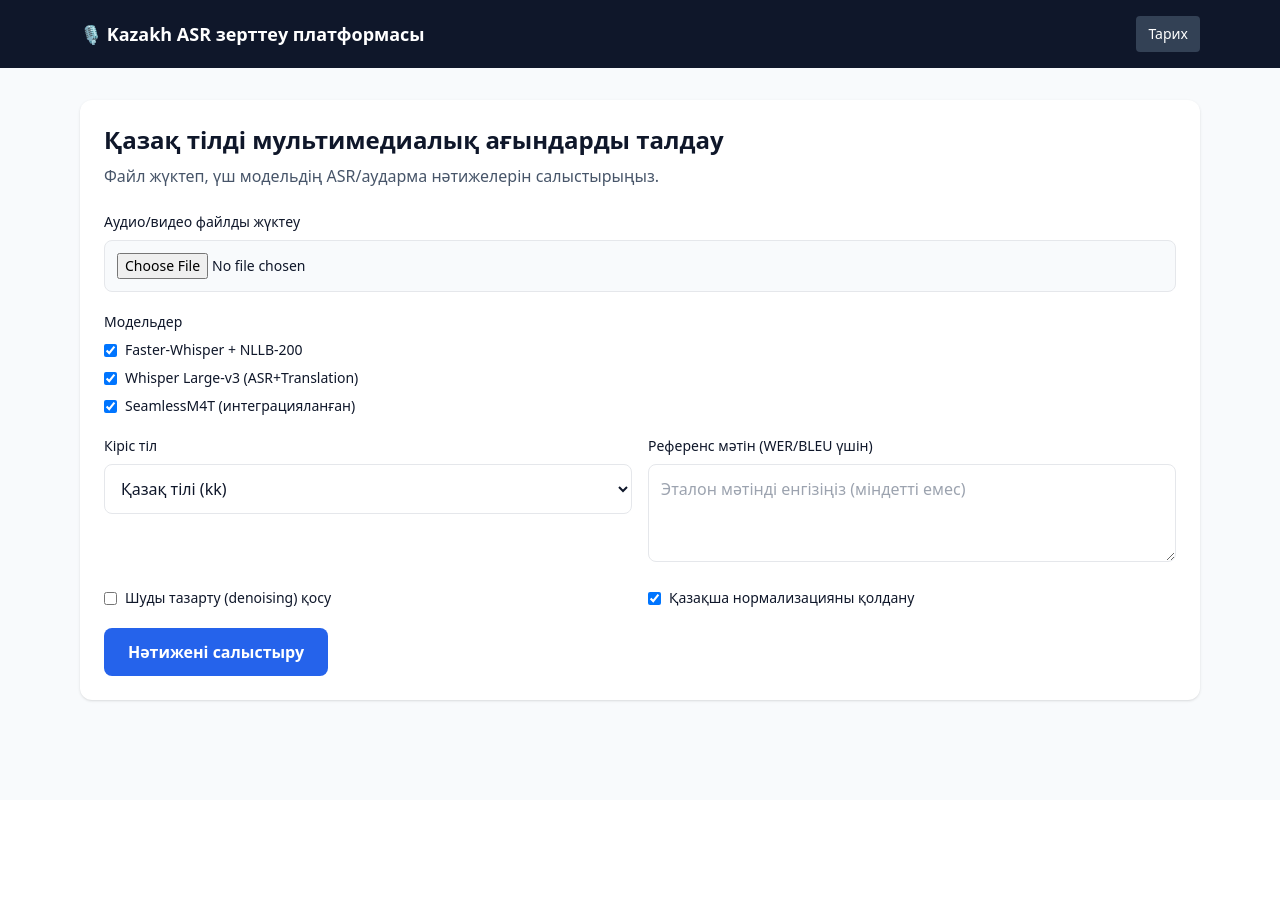
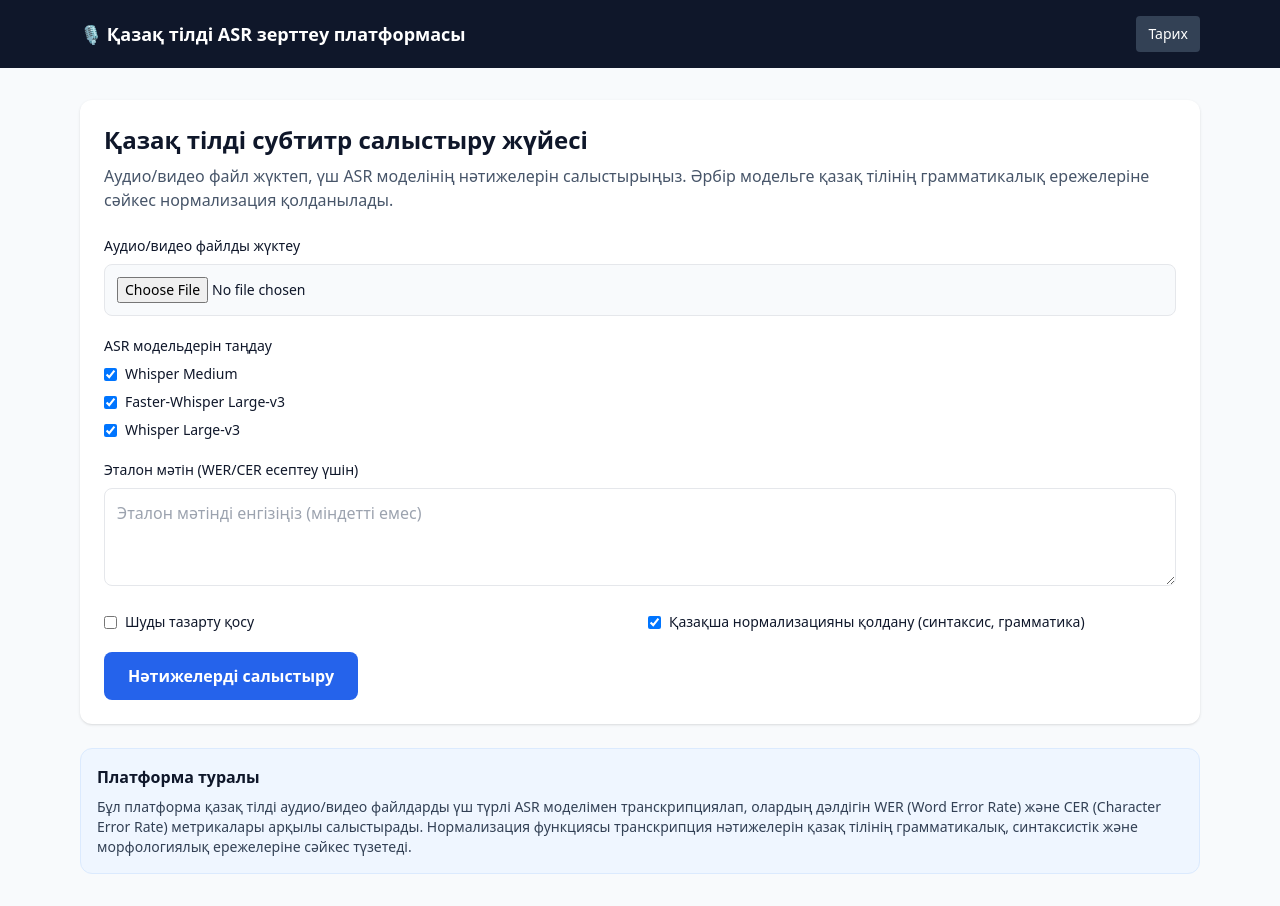
Before and after one commit to Mevinss/Kazakh-Audio-Translator, a Flask app: page / in a window 1280 px wide. Before the commit the page ends 702 px from the top, so only its background shows below. Run offline with Flask 3, Linux system fonts and the light colour scheme; some libraries are stand-ins or nearby versions.

Commit message:
Remove translation, add normalization for Kazakh ASR comparison
- Update config.py: 3 high-accuracy models (Whisper Medium, Faster-Whisper Large-v3, Whisper Large-v3)
- Remove translation functionality (no more MarianMT translation)
- Update ASR engine to focus on Kazakh transcription with normalization
- Enhance KazakhNormalizer with comprehensive Kazakh grammar rules (syngarmony, punctuation, capitalization)
- Update all templates to Kazakh language (index.html, results.html, history.html)
- Update app.py to use normalization for all models
- Update tests to reflect new model configuration

Co-authored-by: Mevinss <188951266+Mevinss@users.noreply.github.com>

```diff
--- a/app.py
+++ b/app.py
@@ -1,15 +1,15 @@
 """
-Kazakh ASR Comparison Web Application
-======================================
-A simple Flask app for transcribing Kazakh audio/video with three ASR models
-and comparing their accuracy metrics (WER, CER).
+Қазақ тілді ASR салыстыру веб-қосымшасы
+========================================
+Қазақ тілді аудио/видео файлдарын үш ASR моделімен транскрипциялап,
+дәлдік метрикаларын (WER, CER) салыстыру үшін Flask қосымшасы.
 
-Machine translation (English/Russian → Kazakh) is integrated as an optional
-post-transcription step using Helsinki-NLP MarianMT models.
+Әрбір модельге қазақ тілінің грамматикалық ережелеріне сәйкес
+мәтін нормализациясы қолданылады.
 
-Run:
+Іске қосу:
     python app.py
-    Open http://localhost:5000
+    http://localhost:5000 ашу
 """
 
 import csv
@@ -20,7 +20,7 @@ import uuid
 from datetime import datetime, timedelta
 
 from flask import (
-    Flask, flash, jsonify, redirect, render_template,
+    Flask, flash, redirect, render_template,
     request, send_file, url_for,
 )
 from werkzeug.utils import secure_filename
@@ -29,8 +29,8 @@ import config
 from modules import database
 from modules.asr_engine import ASREngine, MODEL_DISPLAY_NAMES as ASR_MODEL_DISPLAY_NAMES
 from modules.audio_processor import AudioProcessor
-from modules.metrics import calculate_wer, calculate_cer, calculate_bleu
-from modules.transcribers.whisper_base import WhisperBaseTranscriber
+from modules.metrics import calculate_wer, calculate_cer
+from modules.normalizer import KazakhNormalizer
 from modules.transcribers.whisper_medium import WhisperMediumTranscriber
 from modules.transcribers.faster_whisper import FasterWhisperTranscriber
 
@@ -63,17 +63,18 @@ database.init_db()
 # ---------------------------------------------------------------------------
 _transcribers = {}
 _asr_engine = ASREngine()
+_normalizer = KazakhNormalizer()
 MAX_SUBTITLE_FILENAME_LENGTH = 60
 
 
 def _get_transcriber(model_key: str):
     if model_key not in _transcribers:
-        if model_key == config.MODEL_WHISPER_BASE:
-            _transcribers[model_key] = WhisperBaseTranscriber()
-        elif model_key == config.MODEL_WHISPER_MEDIUM:
+        if model_key == config.MODEL_WHISPER_MEDIUM:
             _transcribers[model_key] = WhisperMediumTranscriber()
         elif model_key == config.MODEL_FASTER_WHISPER:
             _transcribers[model_key] = FasterWhisperTranscriber()
+        elif model_key == config.MODEL_WHISPER_LARGE_V3:
+            _transcribers[model_key] = WhisperMediumTranscriber()
         else:
             raise ValueError(f"Unknown model: {model_key}")
     return _transcribers[model_key]
@@ -139,7 +140,7 @@ def index():
 
 @app.route('/transcribe', methods=['POST'])
 def transcribe():
-    """Upload file and run selected models."""
+    """Файл жүктеп, таңдалған модельдермен транскрипциялау."""
     if 'file' not in request.files:
         flash('Файл таңдалмады.', 'danger')
         return redirect(url_for('index'))
@@ -159,8 +160,6 @@ def transcribe():
         return redirect(url_for('index'))
 
     reference_text = request.form.get('reference', '').strip() or None
-    source_language = request.form.get('source_language', 'kk').strip() or 'kk'
-    translate_to_kk = bool(request.form.get('translate_to_kk'))
     apply_denoise = bool(request.form.get('apply_denoise'))
     apply_normalization = bool(request.form.get('apply_normalization'))
 
@@ -209,38 +208,32 @@ def transcribe():
                 result = _asr_engine.process(
                     model_key=model_key,
                     audio_path=audio_path,
-                    language=source_language,
+                    language='kk',
                     apply_normalization=apply_normalization,
                 )
             else:
                 transcriber = _get_transcriber(model_key)
-                result = transcriber.transcribe(audio_path, language=source_language)
-                result['text_raw'] = result.get('text', '')
-                detected_lang = result.get('language', source_language) or source_language
-                translation_text = result.get('text', '') if detected_lang == 'kk' else ''
-                if translate_to_kk and detected_lang in config.TRANSLATABLE_LANGUAGES:
-                    try:
-                        from modules.translator import get_translator
-                        translation_text = get_translator().translate(
-                            result.get('text', ''), src=detected_lang
-                        )
-                    except Exception as exc:
-                        logger.warning("Legacy translation failed: %s", exc)
-                result['translation'] = translation_text
+                result = transcriber.transcribe(audio_path, language='kk')
+                raw_text = result.get('text', '')
+                result['text_raw'] = raw_text
+                # Apply normalization to transcription
+                if apply_normalization and raw_text:
+                    result['text'] = _normalizer.normalize(raw_text, use_llm=True)
+                else:
+                    result['text'] = raw_text
         except Exception as exc:
             logger.error("Transcription failed for %s: %s", model_key, exc)
             result = {
-                'text': f'Error: {exc}',
+                'text': f'Қате: {exc}',
                 'text_raw': '',
-                'translation': '',
                 'segments': [],
                 'duration': 0,
                 'confidence': 0,
                 'processing_time': 0,
-                'language': source_language,
+                'language': 'kk',
             }
 
-        wer_val = cer_val = bleu_val = None
+        wer_val = cer_val = None
         if reference_text and result['text']:
             try:
                 wer_val = calculate_wer(reference_text, result['text'])
@@ -248,12 +241,6 @@ def transcribe():
             except Exception as exc:
                 logger.warning("Metrics calculation failed: %s", exc)
 
-        detected_lang = result.get('language', source_language) or source_language
-        translation_text = result.get('translation') or ''
-        if reference_text:
-            bleu_source = translation_text or (result['text'] if detected_lang == 'kk' else '')
-            if bleu_source:
-                bleu_val = calculate_bleu(reference_text, bleu_source)
         subtitle_file = _create_srt_file(uploaded_file.filename, model_key, result.get('segments', []))
 
         record_id = database.save_transcription(
@@ -264,10 +251,8 @@ def transcribe():
             confidence=result['confidence'],
             wer=wer_val,
             cer=cer_val,
-            bleu=bleu_val,
             reference=reference_text,
-            translation=translation_text,
-            source_language=detected_lang,
+            source_language='kk',
         )
         results.append({
             'id': record_id,
@@ -283,10 +268,7 @@ def transcribe():
             'processing_time': result['processing_time'],
             'wer': wer_val,
             'cer': cer_val,
-            'bleu': bleu_val,
-            'translation': translation_text,
             'subtitle_file': subtitle_file,
-            'detected_language': detected_lang,
         })
 
     # Warn when every model produced no text (common first-run symptom)
@@ -305,8 +287,6 @@ def transcribe():
         filename=uploaded_file.filename,
         results=results,
         reference=reference_text,
-        source_language=source_language,
-        language_names=config.SOURCE_LANGUAGES,
     )
 
 
@@ -333,14 +313,9 @@ def result_detail(record_id: int):
                                 'processing_time': None,
                                 'wer': record['wer'],
                                 'cer': record['cer'],
-                                'bleu': record.get('bleu'),
-                                'translation': record.get('translation'),
                                 'subtitle_file': '',
-                                'detected_language': record.get('source_language'),
                             }],
-                           reference=record.get('reference'),
-                           source_language=record.get('source_language', 'kk'),
-                           language_names=config.SOURCE_LANGUAGES)
+                           reference=record.get('reference'))
 
 
 @app.route('/history')
@@ -352,13 +327,13 @@ def history():
 
 @app.route('/export')
 def export_csv():
-    """Export all transcription history as CSV."""
+    """Барлық транскрипция тарихын CSV ретінде экспорттау."""
     records = database.get_all_transcriptions()
 
     output = io.StringIO()
     writer = csv.DictWriter(
         output,
-        fieldnames=['id', 'filename', 'model', 'text', 'wer', 'cer', 'bleu',
+        fieldnames=['id', 'filename', 'model', 'text', 'wer', 'cer',
                     'duration', 'confidence', 'created_at'],
         extrasaction='ignore',
     )
@@ -376,7 +351,7 @@ def export_csv():
 
 @app.route('/export/<int:record_id>')
 def export_single_csv(record_id: int):
-    """Export a single transcription record as CSV."""
+    """Жеке транскрипция жазбасын CSV ретінде экспорттау."""
     record = database.get_transcription(record_id)
     if record is None:
         flash('Жазба табылмады.', 'danger')
@@ -385,7 +360,7 @@ def export_single_csv(record_id: int):
     output = io.StringIO()
     writer = csv.DictWriter(
         output,
-        fieldnames=['id', 'filename', 'model', 'text', 'wer', 'cer', 'bleu',
+        fieldnames=['id', 'filename', 'model', 'text', 'wer', 'cer',
                     'duration', 'confidence', 'created_at'],
         extrasaction='ignore',
     )
--- a/templates/index.html
+++ b/templates/index.html
@@ -3,13 +3,13 @@
 <head>
   <meta charset="UTF-8">
   <meta name="viewport" content="width=device-width, initial-scale=1.0">
-  <title>Kazakh ASR | Қазақша мультимедиа аудармашы</title>
+  <title>Қазақ тілді ASR салыстыру платформасы</title>
   <script src="https://cdn.tailwindcss.com"></script>
 </head>
 <body class="bg-slate-50 text-slate-900">
   <header class="bg-slate-900 text-white">
     <div class="max-w-6xl mx-auto px-4 py-4 flex justify-between items-center">
-      <a href="/" class="font-semibold text-lg">🎙️ Kazakh ASR зерттеу платформасы</a>
+      <a href="/" class="font-semibold text-lg">🎙️ Қазақ тілді ASR зерттеу платформасы</a>
       <a href="/history" class="text-sm bg-slate-700 hover:bg-slate-600 px-3 py-2 rounded">Тарих</a>
     </div>
   </header>
@@ -24,8 +24,8 @@
     {% endwith %}
 
     <section class="bg-white rounded-xl shadow p-6">
-      <h1 class="text-2xl font-bold mb-2">Қазақ тілді мультимедиалық ағындарды талдау</h1>
-      <p class="text-slate-600 mb-6">Файл жүктеп, үш модельдің ASR/аударма нәтижелерін салыстырыңыз.</p>
+      <h1 class="text-2xl font-bold mb-2">Қазақ тілді субтитр салыстыру жүйесі</h1>
+      <p class="text-slate-600 mb-6">Аудио/видео файл жүктеп, үш ASR моделінің нәтижелерін салыстырыңыз. Әрбір модельге қазақ тілінің грамматикалық ережелеріне сәйкес нормализация қолданылады.</p>
 
       <form method="POST" action="/transcribe" enctype="multipart/form-data" class="space-y-5">
         <div>
@@ -36,7 +36,7 @@
         </div>
 
         <div>
-          <p class="block text-sm font-medium mb-2">Модельдер</p>
+          <p class="block text-sm font-medium mb-2">ASR модельдерін таңдау</p>
           <div class="space-y-2">
             {% for key, name in models.items() %}
             <label class="flex items-center gap-2 text-sm">
@@ -47,38 +47,37 @@
           </div>
         </div>
 
-        <div class="grid md:grid-cols-2 gap-4">
-          <div>
-            <label for="sourceLang" class="block text-sm font-medium mb-2">Кіріс тіл</label>
-            <select id="sourceLang" name="source_language" class="w-full border rounded-lg p-3 bg-white">
-              {% for code, label in source_languages.items() %}
-              <option value="{{ code }}" {% if code == 'kk' %}selected{% endif %}>{{ label }}</option>
-              {% endfor %}
-            </select>
-          </div>
-          <div>
-            <label for="reference" class="block text-sm font-medium mb-2">Референс мәтін (WER/BLEU үшін)</label>
-            <textarea id="reference" name="reference" rows="3"
-                      class="w-full border rounded-lg p-3"
-                      placeholder="Эталон мәтінді енгізіңіз (міндетті емес)"></textarea>
-          </div>
+        <div>
+          <label for="reference" class="block text-sm font-medium mb-2">Эталон мәтін (WER/CER есептеу үшін)</label>
+          <textarea id="reference" name="reference" rows="3"
+                    class="w-full border rounded-lg p-3"
+                    placeholder="Эталон мәтінді енгізіңіз (міндетті емес)"></textarea>
         </div>
 
         <div class="grid sm:grid-cols-2 gap-4">
           <label class="flex items-center gap-2 text-sm">
             <input type="checkbox" name="apply_denoise" value="1" class="rounded">
-            <span>Шуды тазарту (denoising) қосу</span>
+            <span>Шуды тазарту қосу</span>
           </label>
           <label class="flex items-center gap-2 text-sm">
             <input type="checkbox" name="apply_normalization" value="1" class="rounded" checked>
-            <span>Қазақша нормализацияны қолдану</span>
+            <span>Қазақша нормализацияны қолдану (синтаксис, грамматика)</span>
           </label>
         </div>
 
         <button type="submit" class="w-full md:w-auto bg-blue-600 hover:bg-blue-700 text-white px-6 py-3 rounded-lg font-semibold">
-          Нәтижені салыстыру
+          Нәтижелерді салыстыру
         </button>
       </form>
+    </section>
+
+    <section class="bg-blue-50 border border-blue-100 rounded-xl p-4">
+      <h2 class="font-semibold mb-2">Платформа туралы</h2>
+      <p class="text-sm text-slate-700">
+        Бұл платформа қазақ тілді аудио/видео файлдарды үш түрлі ASR моделімен транскрипциялап,
+        олардың дәлдігін WER (Word Error Rate) және CER (Character Error Rate) метрикалары арқылы салыстырады.
+        Нормализация функциясы транскрипция нәтижелерін қазақ тілінің грамматикалық, синтаксистік және морфологиялық ережелеріне сәйкес түзетеді.
+      </p>
     </section>
   </main>
 </body>
```
Also changed, not shown: config.py (+5 -15 lines), modules/asr_engine.py (+8 -27 lines), modules/normalizer.py (+79 -9 lines), templates/history.html (+15 -5 lines), templates/results.html (+15 -9 lines), tests/test_transcribers.py (+45 -35 lines).
